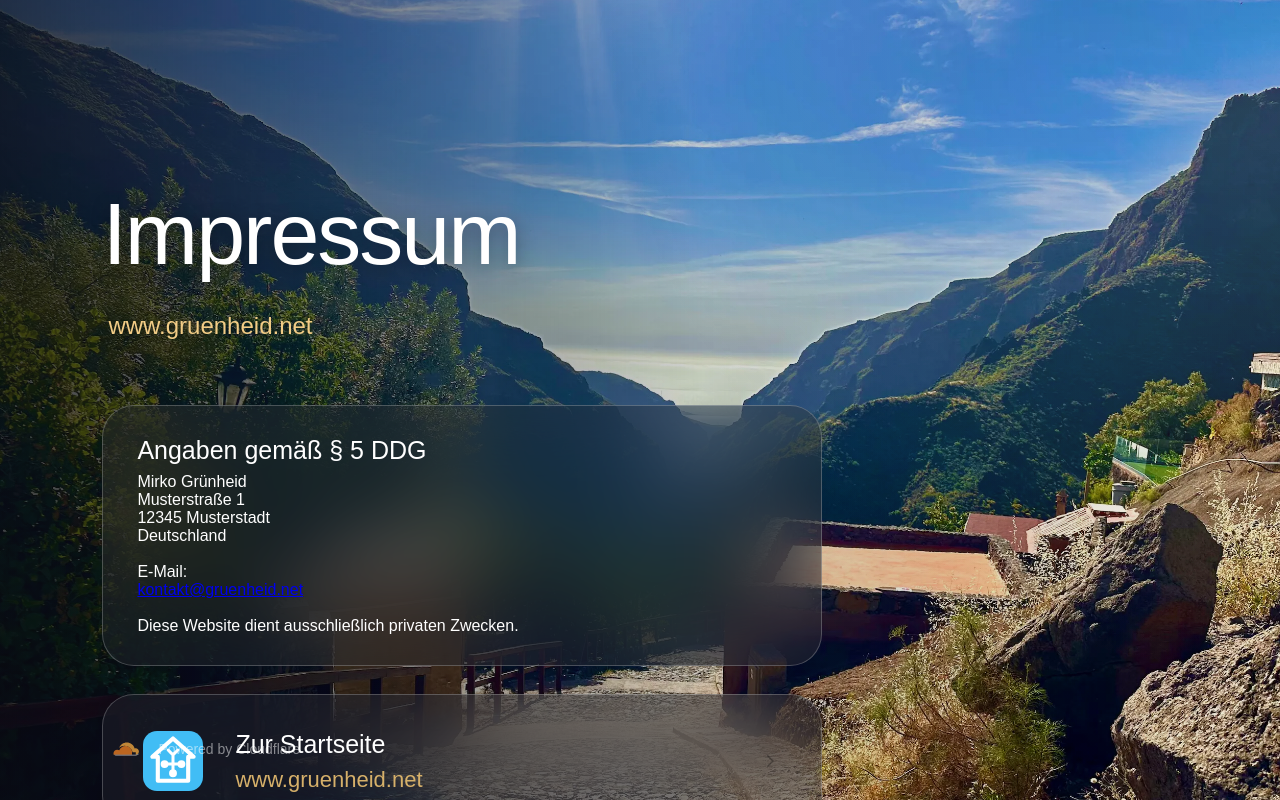
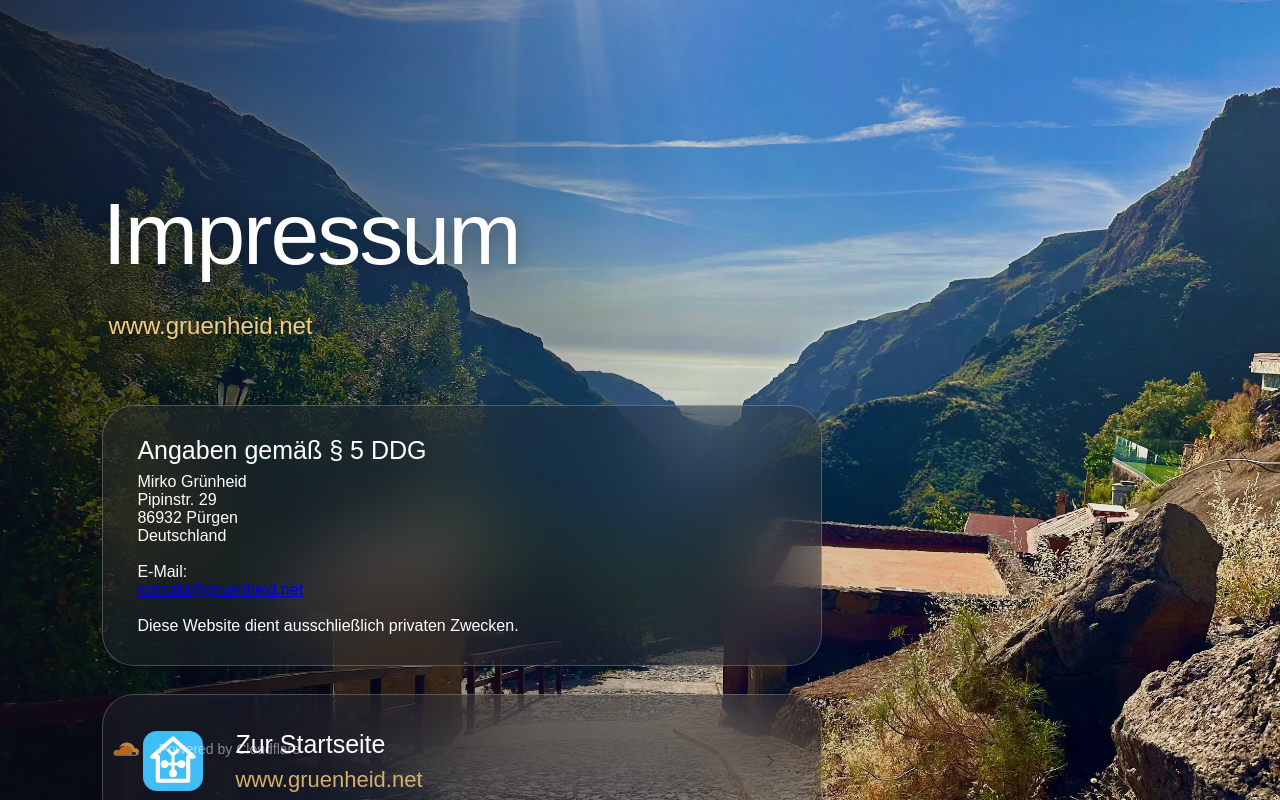
Before and after one commit to Mirko4272/gruenheid.net, a plain HTML site: page impressum.html in a window 1280 px wide. Drawn offline with Linux system fonts and the light colour scheme.

Commit message:
Beschreibung der Änderung

```diff
--- a/impressum.html
+++ b/impressum.html
@@ -35,8 +35,8 @@
 
 <p>
 Mirko Grünheid<br>
-Musterstraße 1<br>
-12345 Musterstadt<br>
+Pipinstr. 29<br>
+86932 Pürgen<br>
 Deutschland
 </p>
 
```
